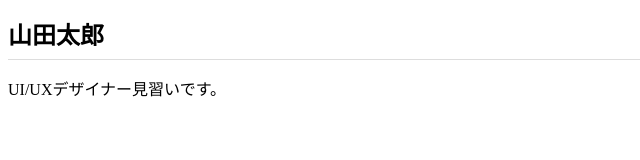
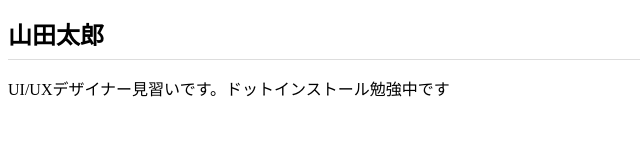
Before and after one commit to roido1101/roido1101.github.io, a plain HTML site: page index.html in a window 1280 px wide. Shown: the whole page, without its empty margins (0-640 px from the left). Drawn offline with Linux system fonts and the light colour scheme.

Commit message:
Add files via upload

```diff
--- a/index.html
+++ b/index.html
@@ -7,6 +7,6 @@
 </head>
 <body>
   <h1>山田太郎</h1>
-  <p>UI/UXデザイナー見習いです。</p>
+  <p>UI/UXデザイナー見習いです。ドットインストール勉強中です</p>
 </body>
 </html>
```
